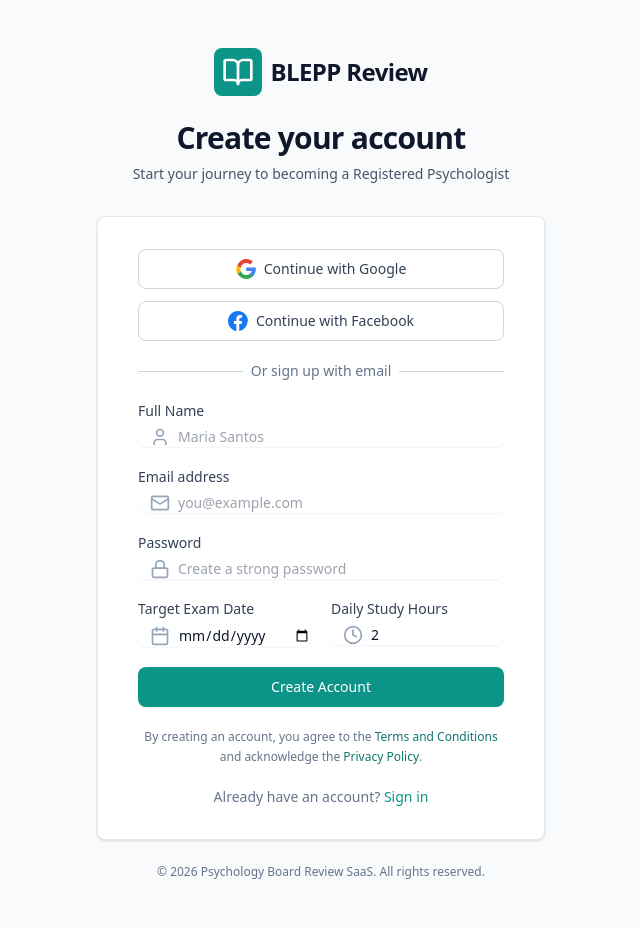
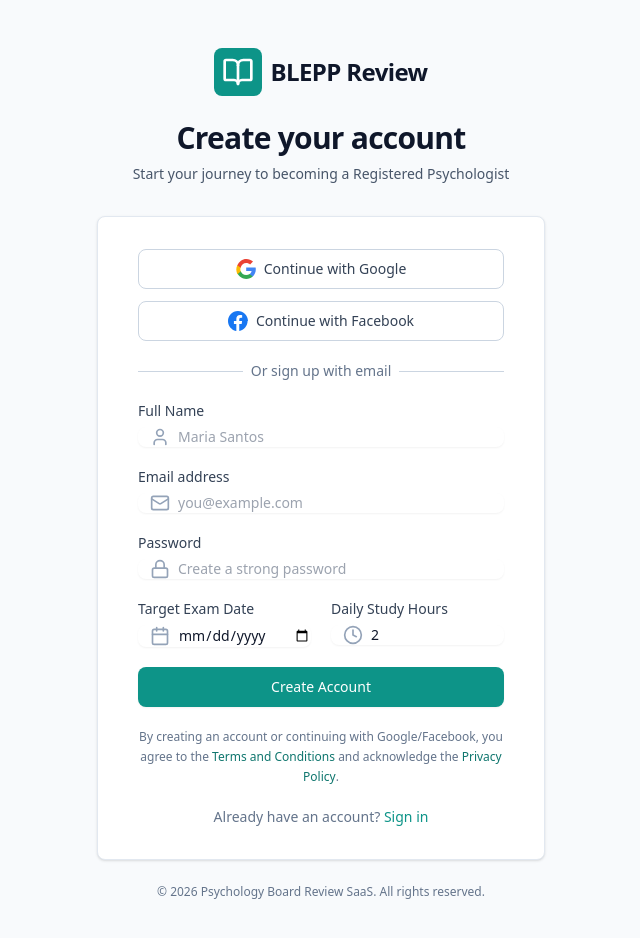
Before and after one commit to only-keanu/blepp-review, a React (Vite) app: page /auth/register in a window 1280 px wide. Shown: the top 938 px of the page, without its empty margins (319-959 px from the left). Built offline with nearby package versions, Linux system fonts and the light colour scheme.

Commit message:
feat: update legal notice to include Google/Facebook account creation options

```diff
--- a/src/pages/auth/RegisterPage.tsx
+++ b/src/pages/auth/RegisterPage.tsx
@@ -231,7 +231,7 @@ export function RegisterPage() {
 function LegalNotice({ compact = false }: { compact?: boolean }) {
   return (
     <p className={`${compact ? 'mt-3' : ''} text-center text-xs leading-5 text-slate-500 dark:text-slate-400`}>
-      By creating an account, you agree to the{' '}
+      By creating an account or continuing with Google/Facebook, you agree to the{' '}
       <Link to="/terms" className="font-medium text-teal-700 hover:text-teal-800 dark:text-teal-300">
         Terms and Conditions
       </Link>{' '}
```
